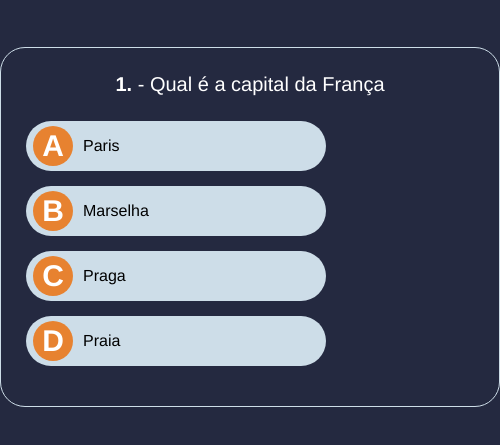
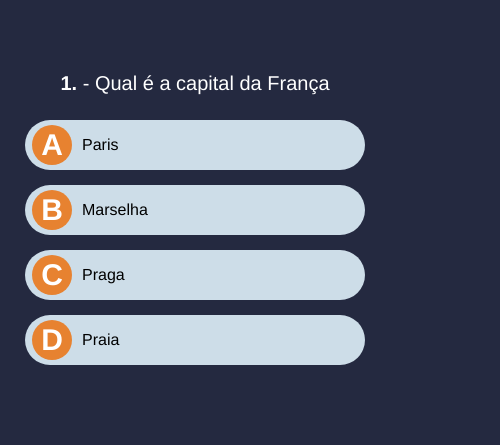
Before and after one commit to elisfreire1/Quizz_with_JavaScript, a plain HTML site: page index.html in a window 390 px wide. Shown: the part 157-602 px from the top of the page, 500 px wide, since content can reach past the window. Drawn offline with Linux system fonts and the light colour scheme.

Commit message:
style Mobile

```diff
--- a/css/styles.css
+++ b/css/styles.css
@@ -155,3 +155,19 @@ body {
     background-color: #408576;
     color: #FFF;
 }
+
+/*3. Style Responsive MediaQuery*/
+@media (max-width: 450px){
+    #quizz-container{
+        border: none;
+        width: 100%;
+    }
+
+    #answers-box button{
+        width: 100%;
+    }
+
+    #score-container{
+        width: 90%;
+    }
+}
```
